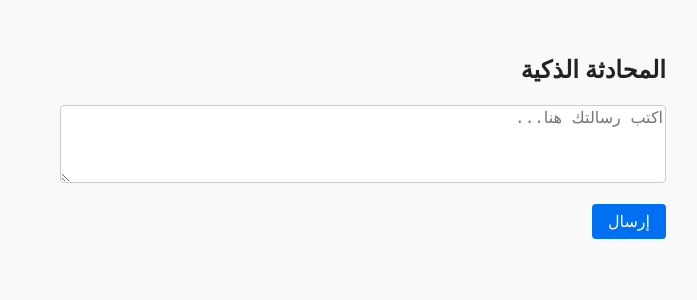
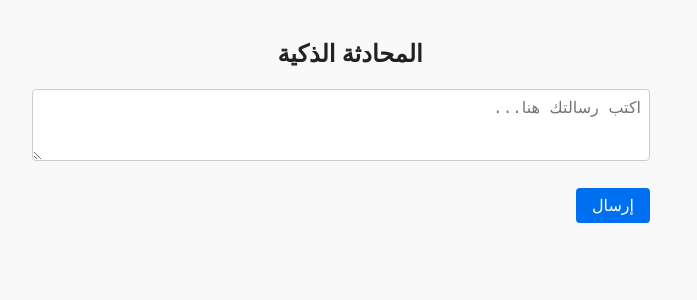
Before and after one commit to maswuwl/almaarefa, a Next.js app: page /chat in a window 1280 px wide. Shown: the top 300 px of the page, without its empty margins (385-1082 px from the left). Built offline with nearby package versions, Linux system fonts and the light colour scheme; sample sign-in values are in the browser's storage.

Commit message:
Update chat.tsx

```diff
--- a/pages/chat.tsx
+++ b/pages/chat.tsx
@@ -1,11 +1,16 @@
-// pages/chat.tsx
-
-import { useState } from 'react';
+import { useState, useEffect } from 'react';
+import { useRouter } from 'next/router';
 
 export default function ChatPage() {
+  const router = useRouter();
   const [message, setMessage] = useState('');
-  const [reply, setReply] = useState('');
+  const [messages, setMessages] = useState([]);
   const [loading, setLoading] = useState(false);
+
+  useEffect(() => {
+    const loggedIn = localStorage.getItem('loggedIn');
+    if (loggedIn !== 'true') router.push('/login');
+  }, []);
 
   const sendMessage = async () => {
     if (!message.trim()) return;
@@ -17,32 +22,36 @@ export default function ChatPage() {
         body: JSON.stringify({ message }),
       });
       const data = await res.json();
-      setReply(data.reply);
+      setMessages([...messages, { user: message, bot: data.reply }]);
+      setMessage('');
     } catch (error) {
-      setReply('حدث خطأ أثناء الاتصال بالخادم.');
+      setMessages([...messages, { user: message, bot: 'حدث خطأ أثناء الاتصال بالخادم.' }]);
     }
     setLoading(false);
   };
 
   return (
-    <main style={{ padding: '2rem', maxWidth: '600px', margin: 'auto' }}>
-      <h2>المحادثة الذكية</h2>
+    <main style={{ padding: '1rem', maxWidth: '600px', margin: 'auto', direction: 'rtl' }}>
+      <h2 style={{ textAlign: 'center' }}>المحادثة الذكية</h2>
+      <div style={{ marginBottom: '1rem' }}>
+        {messages.map((msg, index) => (
+          <div key={index} style={{ marginBottom: '1rem', background: '#f9f9f9', padding: '1rem', borderRadius: '6px' }}>
+            <p><strong>أنت:</strong> {msg.user}</p>
+            <p><strong>الرد:</strong> {msg.bot}</p>
+          </div>
+        ))}
+      </div>
       <textarea
-        rows={4}
+        rows={3}
         value={message}
         onChange={(e) => setMessage(e.target.value)}
         placeholder="اكتب رسالتك هنا..."
-        style={{ width: '100%', marginBottom: '1rem' }}
+        style={{ width: '100%', padding: '0.5rem', fontSize: '1rem' }}
       />
-      <button onClick={sendMessage} disabled={loading} style={{ padding: '0.5rem 1rem' }}>
+      <br /><br />
+      <button onClick={sendMessage} disabled={loading} style={{ padding: '0.5rem 1rem', fontSize: '1rem' }}>
         {loading ? 'جاري الإرسال...' : 'إرسال'}
       </button>
-      {reply && (
-        <div style={{ marginTop: '2rem', background: '#eee', padding: '1rem', borderRadius: '4px' }}>
-          <strong>الرد:</strong>
-          <p>{reply}</p>
-        </div>
-      )}
     </main>
   );
 }
```
